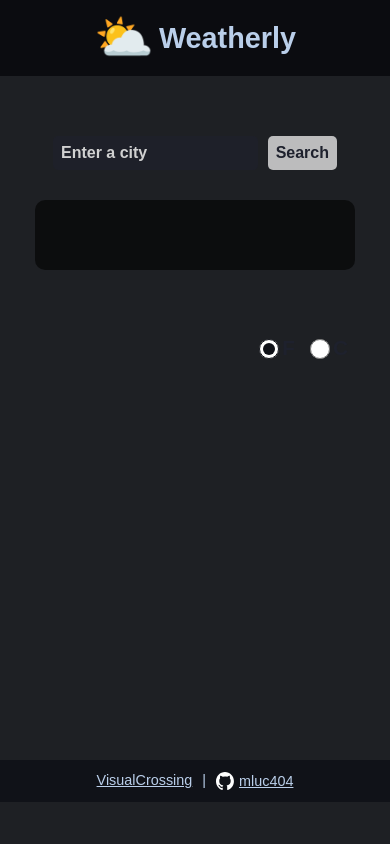
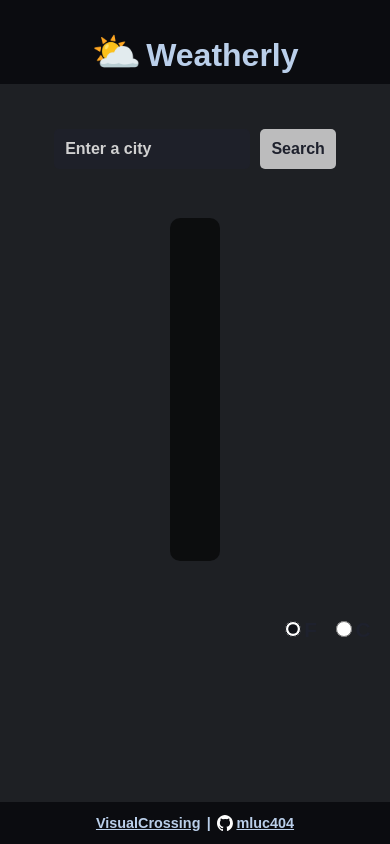
Before and after one commit to mluc404/weather-app, a website built with webpack: page src/template.html in a window 390 px wide. Built offline with nearby package versions, Linux system fonts and the light colour scheme; no server answers.

Commit message:
chore: fix mobile view height issue and improve project structure
- Fix 100vh issue on mobile using 100svh and updated layout
- Update Webpack dev server config to allow testing on mobile devices via LAN
- Restructure HTML for cleaner and more maintainable CSS selectors
- Reorganize CSS file with section comments and consistent units

```diff
--- a/src/index.js
+++ b/src/index.js
@@ -152,7 +152,6 @@ class WeatherApp {
     }
     // If there's no match, use the default bg
     const defaultBG = await import(`./images/default.jpeg`);
-    console.log(defaultBG);
     this.appContent.style.backgroundImage = `url(${defaultBG.default})`;
   }
 
--- a/src/styles.css
+++ b/src/styles.css
@@ -1,53 +1,50 @@
+/* ========== RESET & GLOBAL =========== */
+*,
+*::before,
+*::after {
+  box-sizing: border-box;
+}
+
 body {
-  /* background-color: #505279; */
-  /* background-color: #1e212d; */
-
-  background-color: #1e2024;
-
-  /* background-color: #303339; */
-  /* background-color: #3d4149; */
-  /* background-color: #084d6b; */
   margin: 0;
   padding: 0;
-  box-sizing: border-box;
-  display: flex;
-  flex-direction: column;
-  /* justify-content: center; */
-  align-items: center;
-  font-family: Arial, Helvetica, sans-serif;
 }
 
-main {
-  /* background-size: cover; */
+/* ========== CONTAINER ========== */
+.container {
+  height: 100vh;
+  height: 100svh;
+  width: 100vw;
+
   display: flex;
   flex-direction: column;
   align-items: center;
-  gap: 20px;
 
-  width: 100%;
-  height: 95vh;
+  font-family: Arial, Helvetica, sans-serif;
+  background-color: #1e2024;
 }
 
-.appName {
+header,
+main,
+footer {
   width: 100%;
-  /* height: 12vh; */
-  /* background-color: #1e212d; */
+}
 
-  /* background-color: #101218; */
+/* ========== HEADER ========== */
+header {
+  flex: 1;
+  background-color: #0b0c10;
+  color: #bacfea;
 
-  background-color: #0b0c10;
-
-  /* color: #babcea; */
-  color: #bacfea;
   display: flex;
   justify-content: center;
   align-items: center;
-  gap: 5px;
-  padding: 20px 0;
+  gap: 0.3rem;
+  padding: 0.5rem 0;
 }
+
 .appIcon {
   font-size: 3rem;
-
   text-align: center;
   align-content: center;
 }
@@ -58,26 +55,39 @@ h1 {
   text-align: center;
   align-content: center;
 }
+
+/* ========== MAIN LAYOUT ========== */
+
+main {
+  flex: 8.5;
+  display: flex;
+  justify-content: center;
+}
+
+/* ========== APP CONTENT ========== */
 .appContent {
-  height: 60vh;
-  width: 30%;
-  min-width: 400px;
+  height: 80%;
+  margin-top: 2%;
+  border-radius: 10px;
   background-size: cover;
+  /* background-position: 60% 0%; */
 
-  border-radius: 10px;
   display: flex;
   flex-direction: column;
-  gap: 30px;
+  gap: 5%;
   align-items: center;
+  padding: 2% 5% 0 5%;
 }
 
+/* ========== FORM ========== */
 form {
-  margin-top: 30px;
+  height: 10%;
   display: flex;
   justify-content: center;
   align-items: center;
   gap: 10px;
 }
+
 input {
   font-size: 1rem;
   border-radius: 5px;
@@ -86,13 +96,14 @@ input {
   background-color: rgba(30, 32, 45, 0.6);
   width: 60%;
   padding: 8px;
+}
 
-  color: rgb(209, 209, 209);
+input,
+input::placeholder {
   font-weight: 600;
-}
-input::placeholder {
   color: rgb(209, 209, 209);
 }
+
 button {
   font-size: 1rem;
   font-weight: 600;
@@ -110,8 +121,9 @@ button:hover {
   color: rgb(228, 228, 228);
 }
 
+/* ========== WEATHER DISPLAY ========== */
 .weatherDisplay {
-  width: 80%;
+  height: 50%;
   border-radius: 10px;
   background-color: rgba(0, 0, 0, 0.6);
   color: white;
@@ -119,16 +131,12 @@ button:hover {
 
   display: flex;
   flex-direction: column;
-  gap: 10px;
-
-  padding: 20px 20px;
-
-  /* margin-bottom: 80px; */
+  gap: 5%;
+  padding: 6% 7%;
 }
 
 .locName {
   font-size: 2rem;
-  /* font-weight: 600; */
 }
 
 .timeAndTemp {
@@ -143,12 +151,16 @@ button:hover {
   line-height: 1.5rem;
 }
 
+/* ========== UNIT TOGGLE ========== */
 fieldset {
+  height: 10%;
+  align-self: flex-end;
   border: none;
   display: flex;
-  gap: 10px;
-  align-self: flex-end;
-  margin: 50px 10px 20px 0;
+  align-items: center;
+  gap: 0.9rem;
+  padding: 0;
+  margin: 0;
 }
 
 .tempDiv {
@@ -161,8 +173,8 @@ fieldset {
 }
 
 input[type="radio"] {
-  width: 20px;
-  height: 20px;
+  width: 1rem;
+  height: 1rem;
   accent-color: #101218;
 }
 
@@ -170,73 +182,69 @@ input[type="radio"]:hover {
   cursor: pointer;
 }
 
+/* ========== FOOTER ========== */
 footer {
+  flex: 0.5;
+  background-color: #0b0c10;
   color: #bacfea;
-  width: 100%;
-  height: 5vh;
-  background-color: #101218;
+  font-size: 0.9rem;
 
   display: flex;
   justify-content: center;
   align-items: center;
-  /* font-weight: 600; */
+  font-weight: 600;
+}
 
-  font-size: 0.9rem;
-}
 footer a {
   color: #bacfea;
-  /* text-decoration: none; */
-}
-
-footer a:hover {
-  text-decoration: underline;
 }
 
 footer p {
   display: flex;
-  gap: 10px;
+  gap: 0.4rem;
+  margin: 0;
 }
+
 #githubSpan {
   display: flex;
   align-items: center;
-  gap: 5px;
+  gap: 0.2rem;
 }
 
 #githubLogo {
-  width: 18px;
+  width: 1rem;
 }
 
-/* //////////////////////////////// */
-@media (width<500px) {
-  main {
-    gap: 30px;
-    height: 90vh;
+/* ========== MEDIA QUERIES =========== */
+
+@media (max-width: 500px) {
+  header {
+    align-items: last baseline;
+    flex: 0.8;
   }
 
-  .appName {
-    padding: 10px 0;
+  .appIcon {
+    font-size: 2.5rem;
   }
 
   h1 {
-    font-size: 1.8rem;
+    font-size: 2rem;
   }
+
   .appContent {
-    width: 50%;
-    min-width: 350px;
-    min-height: 460px;
-    gap: 10px;
-  }
-  form {
-    margin-top: 30px;
-    margin-bottom: 20px;
+    height: 100%;
+    width: 100%;
+    border-radius: 0;
+    margin: 0;
+    padding: 8% 5% 0 5%;
   }
 
   input {
     width: 60%;
-    padding: 8px;
+    padding: 0.7rem;
   }
 
   button {
-    padding: 8px;
+    padding: 0.7rem;
   }
 }
--- a/src/template.html
+++ b/src/template.html
@@ -3,14 +3,15 @@
   <head>
     <meta charset="UTF-8" />
     <meta name="viewport" content="width=device-width, initial-scale=1.0" />
-    <title>Document</title>
+    <title>&#x26C5; Weatherly</title>
   </head>
   <body>
-    <main>
-      <div class="appName">
+    <div class="container">
+      <header>
         <div class="appIcon">&#x26C5;</div>
         <h1>Weatherly</h1>
-      </div>
+      </header>
+      <main>
         <div class="appContent">
           <form action="">
             <input type="text" id="loc" required placeholder="Enter a city" />
@@ -66,5 +67,6 @@
           >
         </p>
       </footer>
+    </div>
   </body>
 </html>
--- a/webpack.dev.js
+++ b/webpack.dev.js
@@ -7,11 +7,19 @@ module.exports = merge(config, {
   devtool: "eval-source-map",
 
   devServer: {
-    watchFiles: ["./src/template.html"],
+    // watchFiles: ["./src/template.html"],
+    watchFiles: ["src/**/*", "dist/*.html"],
     static: "./dist",
     open: true,
-    hot: true,
+
     compress: true,
     historyApiFallback: true,
+
+    host: "0.0.0.0",
+    port: 8080,
+    allowedHosts: "all",
+
+    hot: true,
+    liveReload: true,
   },
 });
```
Lines whose indentation alone changed are shown as unchanged.
